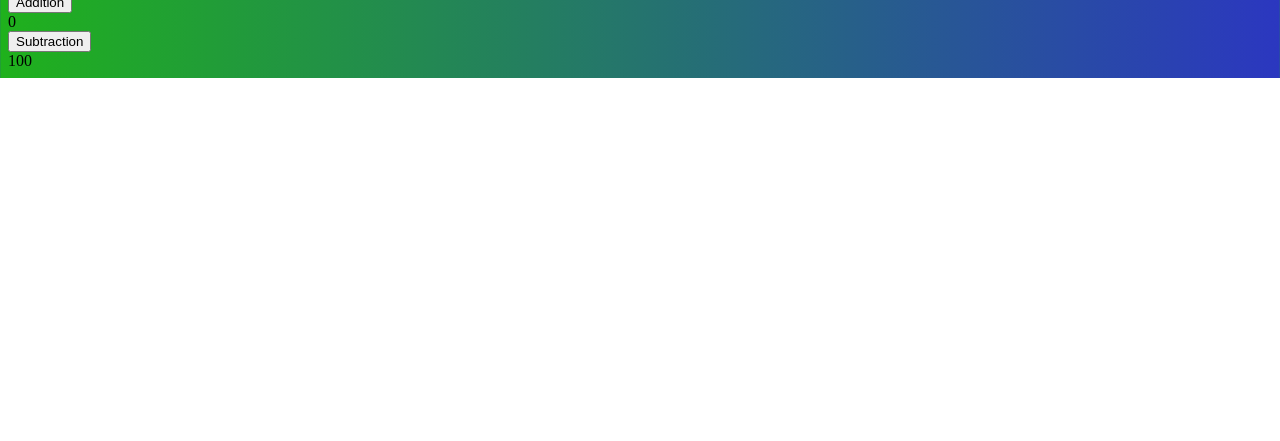
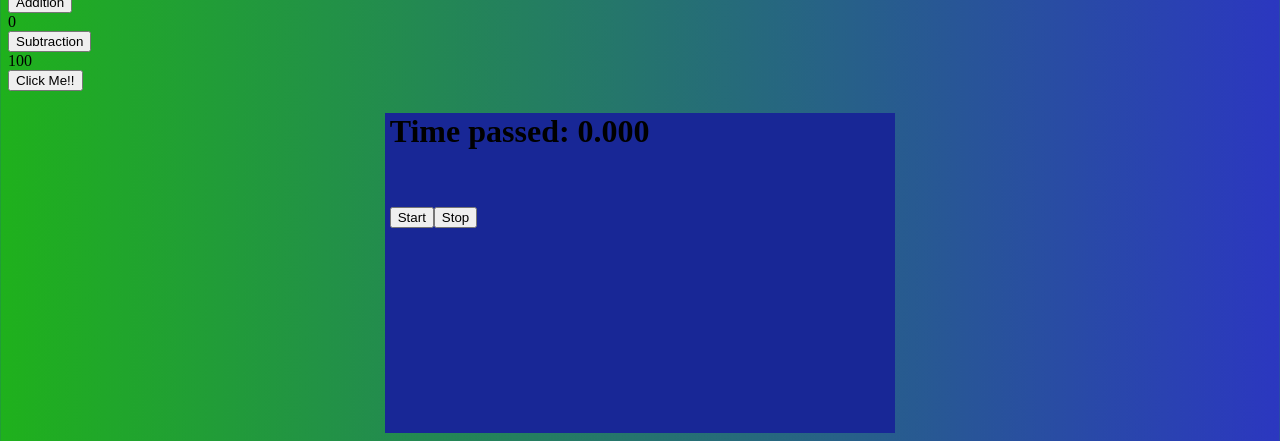
Before and after one commit to NavneetOrion/React-Work, a React (Create React App) app: page / in a window 1280 px wide. Shown: the part 6611-7052 px from the top of the page. Before the commit the page ends 6689 px from the top, so only its background shows below. Built offline with nearby package versions, Linux system fonts and the light colour scheme; no server answers.

Commit message:
Stopwatch using UseRef

```diff
--- a/package.json
+++ b/package.json
@@ -9,6 +9,7 @@
     "axios": "^1.4.0",
     "react": "^18.2.0",
     "react-dom": "^18.2.0",
+    "react-icons": "^4.8.0",
     "react-router-dom": "^6.10.0",
     "react-scripts": "5.0.1",
     "web-vitals": "^2.1.4"
--- a/public/style.css
+++ b/public/style.css
@@ -123,3 +123,11 @@ a:focus{
     background-color: #207576;
 
 }
+
+.watch{
+    margin:auto;
+    padding-left: 5px;
+    height:40vh;
+    width:40%;
+    background-color: #182796;
+}
--- /dev/null
+++ b/src/Stopwatch.jsx
@@ -0,0 +1,39 @@
+import React, { useRef, useState } from 'react'
+
+const Stopwatch = () => {
+  const[starttime,setstartTime] = useState(null)
+  const[now,setNow] = useState(null)
+  const refInterval = useRef(null)
+
+  function HandleStart(){
+    setstartTime(Date.now())
+    setNow(Date.now())
+
+    clearInterval(refInterval.current);
+    refInterval.current = setInterval(()=>{
+      setNow(Date.now())
+    },10);
+  }
+
+  function HandleStop(){
+    clearInterval(refInterval.current);
+  }
+
+  let secondspassed = 0;
+  if(starttime!=null && now!=null)
+  {
+    secondspassed=(now-starttime)/ 1000;
+  }
+
+  return (
+    <div className='watch'>
+    <h1>Time passed: {secondspassed.toFixed(3)}</h1>
+    <br/><br/>
+    <button onClick={HandleStart}>Start</button>
+    <button onClick={HandleStop}>Stop</button>
+
+    </div>
+  )
+}
+
+export default Stopwatch;
--- a/src/UseMemo.jsx
+++ b/src/UseMemo.jsx
@@ -18,7 +18,7 @@ const UseMemo = () => {
     <h3>Multiply:- {Multiply}</h3><br/>
     <button onClick={()=>setadd(add+1)}>Addition</button><br/>
     <span>{add}</span><br/>
-    <button onClick={()=>setsub(sub -1)}>Subtraction</button><br/>
+    <button onClick={()=>setsub(sub-1)}>Subtraction</button><br/>
     <span>{sub}</span>
     </div>
   )
--- /dev/null
+++ b/src/UseRef2.jsx
@@ -0,0 +1,17 @@
+import React, { useRef } from 'react'
+
+const UseRef2 = () => {
+  let ref = useRef(0)
+  function HandleClick(){
+    ref.current =Number(ref.current +1);
+    alert("You clicked " + ref.current + " times");
+  }
+  return (
+    <div>
+    <button onClick={HandleClick}>Click Me!!</button>
+
+    </div>
+  )
+}
+
+export default UseRef2;
--- a/src/index.js
+++ b/src/index.js
@@ -29,6 +29,8 @@ import FetchApi2 from './FetchApi2';
 import UseContext from './UseContext';
 import UseRef from './UseRef';
 import UseMemo from './UseMemo';
+import UseRef2 from './UseRef2';
+import Stopwatch from './Stopwatch';
 
 
 const comment = {
@@ -80,6 +82,8 @@ root.render(
     <UseContext/>
     <UseRef/>
     <UseMemo/>
+    <UseRef2/>
+    <Stopwatch/>
 
 
   </>
```
Also changed, not shown: 1 other file (tests, documents, lock files or other folders).
